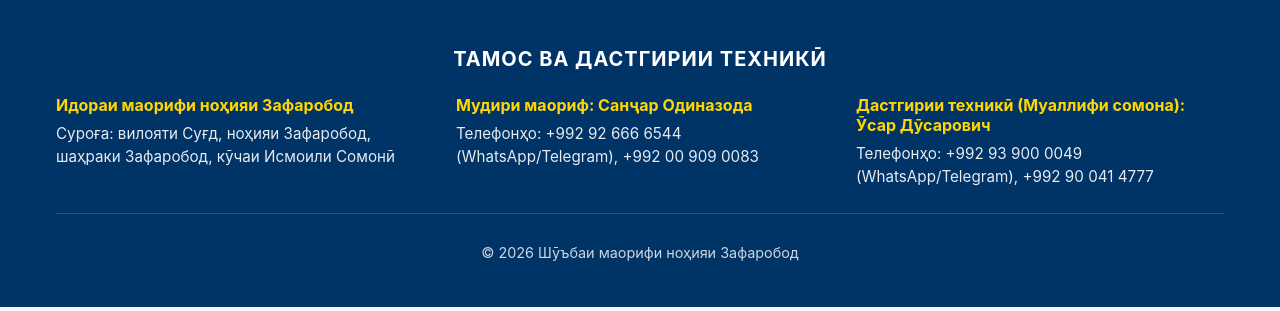
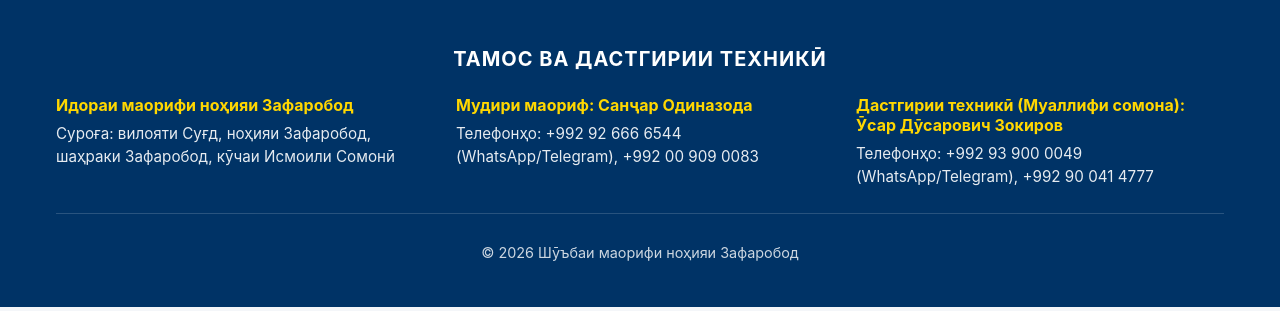
Before and after one commit to KangarooAdmin1968/Maorif_Portal, a Django app: page /schools/years/ in a window 1280 px wide. Shown: the part 377-688 px from the top of the page. Run offline with Django 4.2, Linux system fonts and the light colour scheme; the visitor is signed in with stand-in values (Sample User, id 1); data comes from the database, SQL or seed files in the repository; data that the repository does not hold is empty.

Commit message:
Зокиров қӯшилди

```diff
--- a/portal/templates/portal/base.html
+++ b/portal/templates/portal/base.html
@@ -235,7 +235,7 @@
                     <p>Телефонҳо: +992 92 666 6544 (WhatsApp/Telegram), +992 00 909 0083</p>
                 </div>
                 <div class="footer-col">
-                    <strong>Дастгирии техникӣ (Муаллифи сомона): Ӯсар Дӯсарович</strong>
+                    <strong>Дастгирии техникӣ (Муаллифи сомона): Ӯсар Дӯсарович Зокиров</strong>
                     <p>Телефонҳо: +992 93 900 0049 (WhatsApp/Telegram), +992 90 041 4777</p>
                 </div>
             </div>
```
Also changed, not shown: 1 other file.
